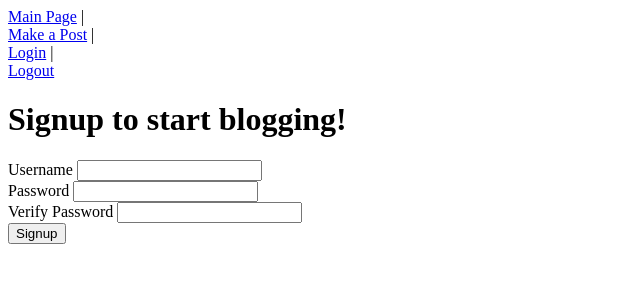
After one commit to Jgwentworth/blogz, a Flask app: page /signup in a window 1280 px wide. The commit adds this page. Shown: the top 300 px of the page, without its empty margins (0-640 px from the left). Run offline with Flask 2, Linux system fonts and the light colour scheme.

Commit message:
almost done

```diff
--- a/main.py
+++ b/main.py
@@ -3,7 +3,7 @@ from flask_sqlalchemy import SQLAlchemy
 
 app = Flask(__name__)
 app.config['DEBUG'] =True
-app.config["SQLALCHEMY_DATABASE_URI"] = "mysql+pymysql://build-a-blog:1234@localhost:8889/build-a-blog"
+app.config["SQLALCHEMY_DATABASE_URI"] = "mysql+pymysql://blogz:blogz123@localhost:8889/blogz"
 app.config["SQLALCHEMY_ECHO"] = True
 db = SQLAlchemy(app)
 app.secret_key = "jhyboadnun"
@@ -13,10 +13,29 @@ class Blog(db.Model):
     id = db.Column(db.Integer, primary_key=True)
     title = db.Column(db.String(120))
     body = db.Column(db.String(255))
+    owner_id = db.Column(db.Integer, db.ForeignKey('user.id'))
 
-    def __init__(self, title, body):
+    def __init__(self, title, body, owner):
         self.title = title
         self.body = body
+        self.owner = owner
+
+class User(db.Model):
+
+    id = db.Column(db.Integer, primary_key=True)
+    username = db.Column(db.String(120), unique=True)
+    password = db.Column(db.String(120))
+    blogs = db.relationship("Blog", backref="owner")
+
+    def __init__(self, username, password):
+        self.username = username
+        self.password = password
+
+@app.before_request
+def require_login():
+    allowed_routes = ['login', 'signup', "blog_page", "index"]
+    if request.endpoint not in allowed_routes and "username" not in session:
+        return redirect("/login")
 
 @app.route("/blog")
 def blog_page():
@@ -28,7 +47,7 @@ def blog_page():
             content = Blog.query.get(post_id)
             return render_template('blog_page.html', content = content)
 
-    return render_template('index.html', title="Blog Post",
+    return render_template('blog_list.html', title="Blog Post",
               posts = posts)
 
 @app.route("/newpost")
@@ -40,13 +59,103 @@ def is_blank(resp):
         return True
     else:
         return False
+@app.route("/")
+def index():
+    return render_template("index.html")
 
+@app.route("/signup", methods=["POST", "GET"])
+def signup():
+    if request.method == "POST":
+        username = request.form["username"]
+        password = request.form["password"]
+        verify = request.form["verify"]
+
+        user_error = ""
+        pass_error = ""
+        verify_error = ""
+
+        empty = ""
+
+        existing_user = User.query.filter_by(username=username).first()
+        if username == empty:
+            user_error = "Empty Field"
+        elif len(username) < 3 or len(password) > 20:
+            user_error = "Invalid username (3-20) characters"
+        else:
+            if existing_user:
+                user_error = "Existing User"
+                username = ""
+        if password == empty:
+            pass_error = "Empty Field"
+        else:
+            if len(password) < 3 or len(password) > 20:
+                pass_error = "Invalid password (3-20) characters"
+                password = ""
+        if verify == empty:
+            verify_error = "Empty Field"
+        else:
+            if len(verify) < 3 or len(verify) > 20:
+                verify_error = "Invalid password (3-20) characters"
+                verify = ""
+        if verify != password:
+            verify_error = "Passwords do not match"
+            verify = ""
+        if not user_error and not pass_error and not verify_error:
+            new_user = User(username, password)
+            db.session.add(new_user)
+            db.session.commit()
+            session['username'] = username
+            return redirect("/newpost")
+        else:
+            return render_template("signup.html",
+                username = username,
+                user_error = user_error,
+                password = password,
+                pass_error = pass_error,
+                verify = verify,
+                verify_error = verify_error
+        )
+    return render_template("signup.html")
+
+@app.route("/login", methods=["POST", "GET"] )
+def login():
+    if request.method == "POST":
+        username = request.form["username"]
+        password = request.form["password"]
+        user =  User.query.filter_by(username=username).first()
+
+        pass_error = ""
+        user_error = ""
+
+        if user and user.password == password:
+            session['username'] = username
+            return redirect('/newpost')
+        if not user:
+            username = ""
+            user_error = "Incorrect Username"
+        if password != user.password:
+            password = ""
+            pass_error = "Incorrect Password"
+        else:
+            return render_template("login.html",
+                username = username,
+                password = password,
+                user_error = user_error,
+                pass_error = pass_error
+        )
+
+    return render_template("login.html")
+
+@app.route("/logout")
+def logout():
+    del session['username']
+    return redirect('/blog')
 
 @app.route("/newpost", methods=["POST"])
 def new_post():
     title = request.form['title']
     body = request.form["body"]
-
+    owner = User.query.filter_by(username=session['username']).first()
     title_error = ""
     body_error = ""
 
@@ -57,7 +166,7 @@ def new_post():
         body_error = "Empty Field"
 
     if not title_error and not body_error:
-        new_post = Blog(title, body)
+        new_post = Blog(title, body, owner)
         db.session.add(new_post)
         db.session.commit()
         page_id = new_post.id
--- a/templates/base.html
+++ b/templates/base.html
@@ -15,14 +15,11 @@
     <div class="link">
         <a href="/newpost">Make a Post</a> |
     </div>
-
-    {% with messages = get_flashed_messages() %}
-        <ul>
-        {% for message in messages %}
-            <li>{{message}}</li>
-        {% endfor %}
-        <ul>
-    {% endwith %}
+    <div class="link">
+        <a href="/login">Login</a> |
+    </div>
+    <div class ="link">
+        <a href="/logout">Logout</a>
 
     {% block content %}
     {% endblock %}
--- /dev/null
+++ b/templates/signup.html
@@ -0,0 +1,30 @@
+{%  extends "base.html" %}
+
+{% block content %}
+<h1>Signup to start blogging!</h1>
+<form action="/signup" method="post">
+        <div class="input">
+            <label for="username">Username</label>
+                <input name="username" type="text" value="{{username}}">
+            <span>
+            {{user_error}}
+            </span>
+        </div>
+        <div class="input">
+            <label for="password">Password</label>
+                <input name="password" type="password" value="{{password}}">
+            <span>
+            {{pass_error}}
+            </span>
+        </div>
+        <div class="input">
+            <label for="verify">Verify Password</label>
+
+                <input name="verify" type="password" value="{{verify}}">
+            <span>
+            {{verify_error}}
+            </span>
+        </div>
+    <input type="submit" value="Signup">
+</form>
+{% endblock %}
```
Also changed, not shown: templates/login.html (added, +23 -0 lines), templates/blog_list.html (renamed from templates/index.html).
